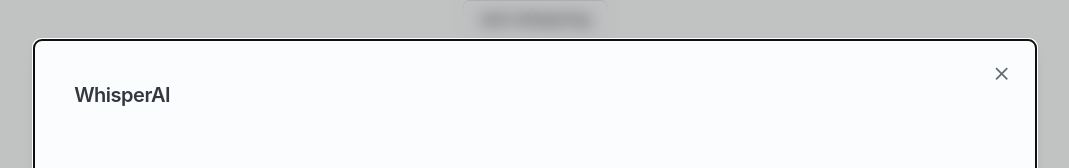
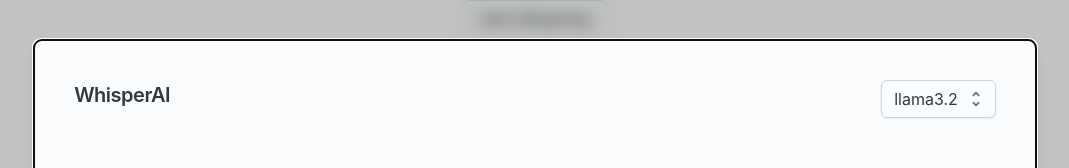
Before and after one commit to touhidpasha/whisperai, a React (Create React App) app: page / in a window 1280 px wide. Shown: the top 168 px of the page, without its empty margins (105-1174 px from the left). Built offline with nearby package versions, Linux system fonts and the light colour scheme; the HTML template or start-up script is replaced by a standard one.

Commit message:
added:different model select option

```diff
--- a/src/api/Index.tsx
+++ b/src/api/Index.tsx
@@ -1,16 +1,18 @@
 import axios from "axios";
-import { AIResponse } from '../types/APIResponseTypes';
+import { AIResponse } from "../types/APIResponseTypes";
 const API = axios.create({
-    baseURL: "http://localhost:11434/api/"
+  baseURL: "http://localhost:11434/api/",
 });
 
-  export const getAIResponse = async (question: string) :Promise<AIResponse>=> {
-    const response = await API.post<AIResponse>('generate',{
-        "model": "llama3.2",//"codellama",//"llama3.2",//"deepseek-r1",
-        "prompt": question,
-        "stream": false
+export const getAIResponse = async (data: {
+  question: string;
+  model: string;
+}): Promise<AIResponse> => {
+  const response = await API.post<AIResponse>("generate", {
+    model: data.model, //"llama3.2",//"codellama",//"llama3.2",//"deepseek-r1",
+    prompt: data.question,
+    stream: false,
   });
-
 
   // response.data.on("data", (chunk) => {
   //   console.log("Received chunk:", chunk.toString());
@@ -20,4 +22,4 @@
   //   console.log("Stream ended.");
   // });
   return response.data;
-  }
+};
--- a/src/components/Model.tsx
+++ b/src/components/Model.tsx
@@ -6,6 +6,7 @@
 import Typography from "@mui/joy/Typography";
 import Sheet from "@mui/joy/Sheet";
 import { Input, Stack } from "@mui/joy";
+import { Option, Select } from "@mui/joy";
 
 import { getAIResponse } from "../api/Index";
 
@@ -21,14 +22,25 @@
   const [chatHistory, setChatHistory] = React.useState<
     { q: string; a: string }[]
   >([]);
+  const [selectedModel, setSelectedModel] = React.useState<string>("llama3.2");
+  const availableModels = ["codellama", "llama3.2", "deepseek-r1"];
 
   const chatHandler = async () => {
     // setChatHistory([...chatHistory, { q: question, a: "I don't know" }]);
     setApiCalling(true);
-    const res = await getAIResponse(question);
+    try{
+    const res = await getAIResponse({
+      question: question,
+      model: selectedModel,
+    });
     setChatHistory([...chatHistory, { q: question, a: res.response }]);
     setQuestion("");
+    setApiCalling(false);}
+    catch(e){
+      setChatHistory([...chatHistory, { q: question, a: "error occured" }]);
+      setQuestion("");
       setApiCalling(false);
+    }
   };
 
   //scrolling at the end logic
@@ -41,6 +53,15 @@
     scrollToBottom(); // Scroll when messages update
   }, [chatHistory]);
   //scrolling at the end logic
+
+  //model select logic://"codellama",//"llama3.2",//"deepseek-r1",
+  const handleChange = (
+    event: React.SyntheticEvent | null,
+    newValue: string | null
+  ) => {
+    setSelectedModel(newValue || "llama3.2");
+    console.log(newValue);
+  };
 
   return (
     <React.Fragment>
@@ -79,7 +100,23 @@
             boxShadow: "lg",
           }}
         >
-          <ModalClose variant="plain" sx={{ m: 1 }} />
+          {/* <ModalClose variant="plain" sx={{ m: 1 }} /> */}
+          <Stack
+            sx={{
+              display: "flex",
+              flexDirection: "row-reverse",
+              justifyContent: "space-between",
+              // height: "90%",
+              // overflow:'auto'
+            }}
+          >
+            <Select defaultValue={selectedModel} onChange={handleChange}>
+              {availableModels.map((model) => (
+                <Option key={model} value={model}>
+                  {model}
+                </Option>
+              ))}
+            </Select>
             <Typography
               component="h2"
               id="modal-title"
@@ -89,6 +126,8 @@
             >
               {props.title}
             </Typography>
+          </Stack>
+
           <Stack
             sx={{
               display: "flex",
--- a/src/routes/AppRoutes.tsx
+++ b/src/routes/AppRoutes.tsx
@@ -6,6 +6,8 @@
     <>
       <Routes>
         <Route path="/" element={<ChatPage />} />
+        <Route path="*" element={<ChatPage />} />
+
       </Routes>
     </>
   );
```
Lines whose indentation alone changed are shown as unchanged.
